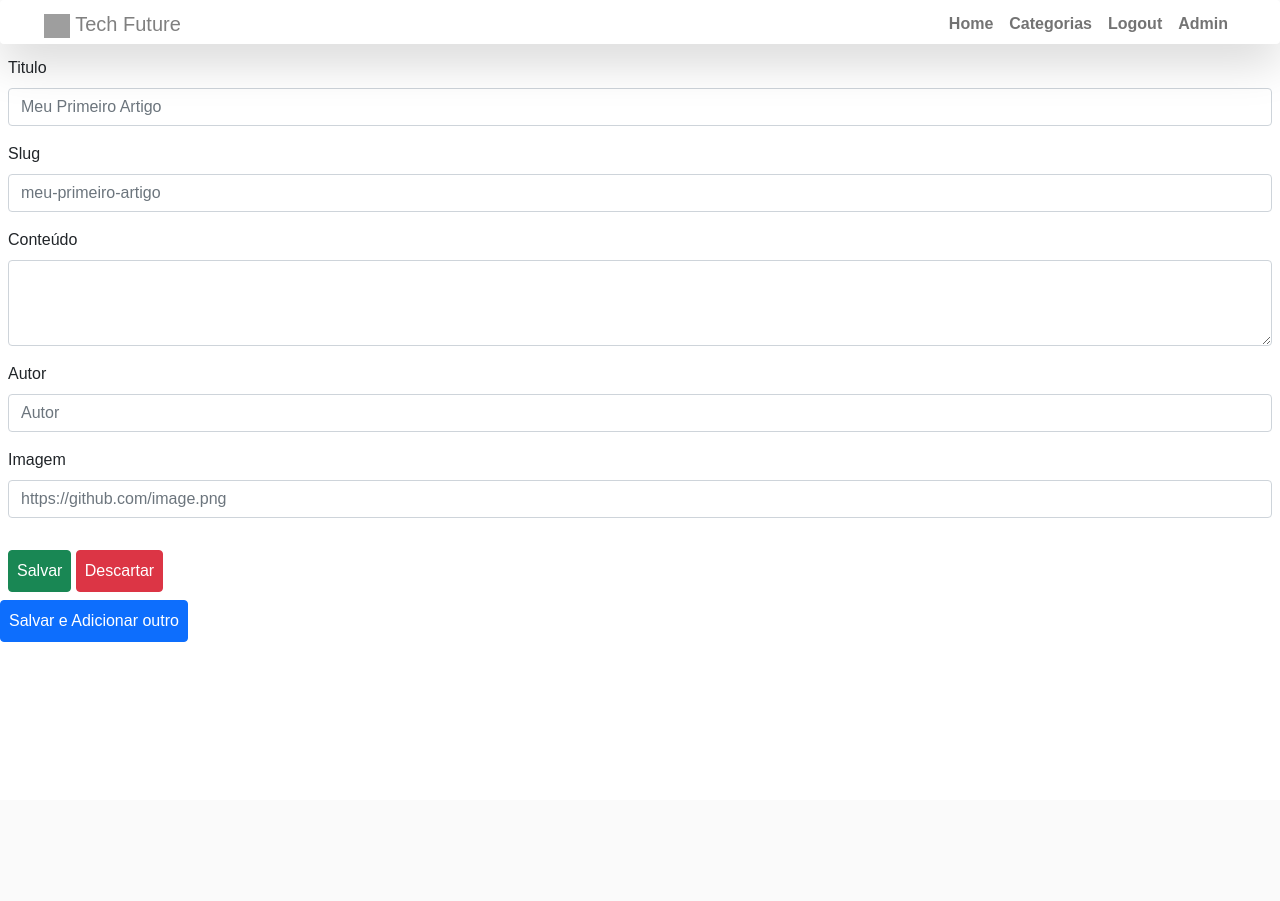
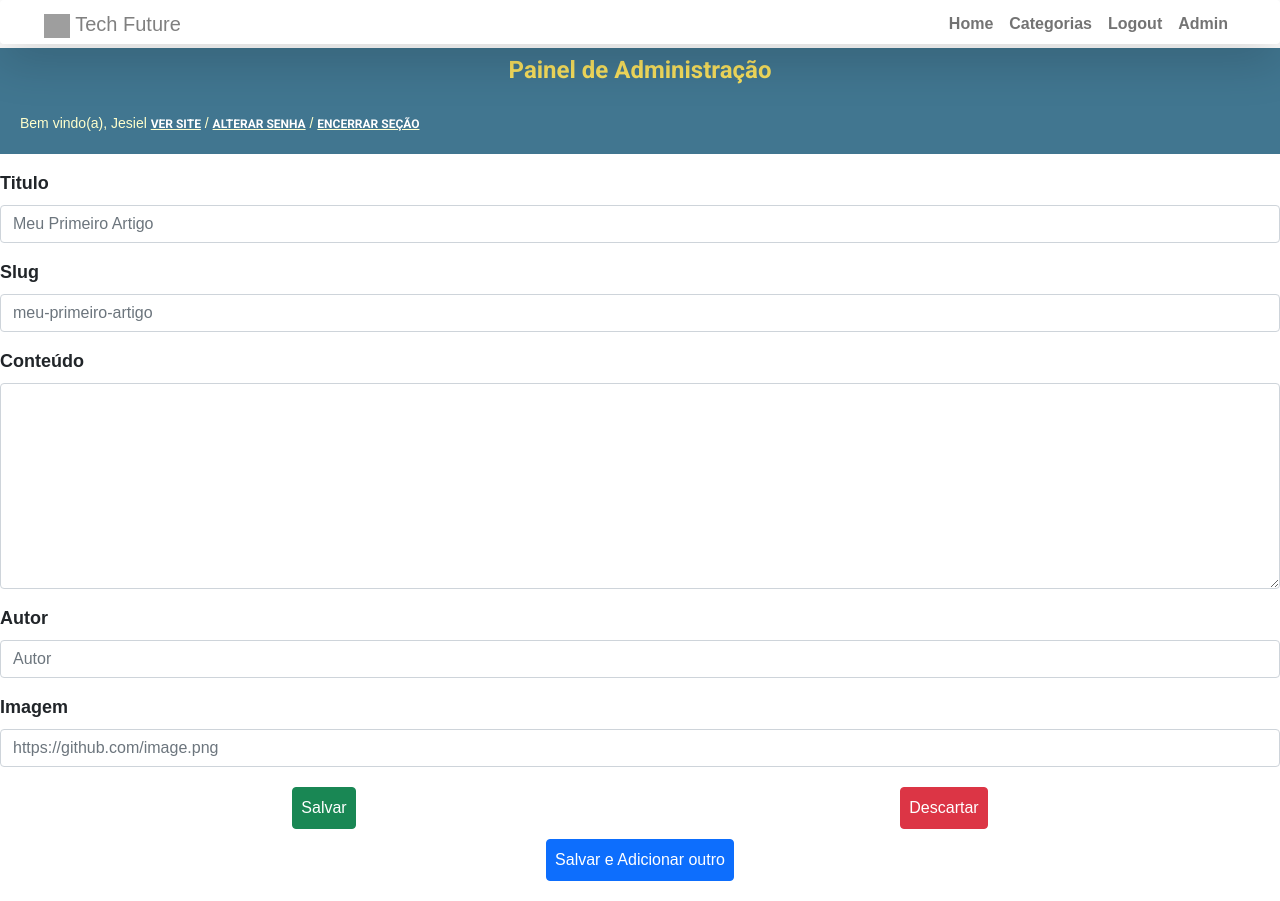
Before and after one commit to jesieldotdev/blog-flask, a Flask app: page /admin/criar-post in a window 1280 px wide. Before the commit the page ends 642 px from the top, so only its background shows below. Run offline with Flask 2, Linux system fonts and the light colour scheme; a user stored in the database is signed in; some libraries are stand-ins or nearby versions; some web fonts are replaced; grey boxes are pictures that could not be loaded.

Commit message:
Página adicionar post

```diff
--- /dev/null
+++ b/static/css/criar_post.css
@@ -0,0 +1,31 @@
+#criar-post{
+ margin-left: 20px;
+}
+
+label{
+  font-weight: 800;
+  font-size: 18px;
+}
+
+.action-canvas{
+  margin: 20px;
+}
+
+.div1{
+
+  display: flex;
+  justify-content: space-around;
+  margin-bottom: 10px;
+
+}
+
+.div2{
+  justify-content: center;
+  display: flex;
+
+}
+
+#menu a{
+  font-weight: 100;
+  font-size: 12px;
+}
--- a/static/css/style.css
+++ b/static/css/style.css
@@ -196,6 +196,8 @@ h3{
     text-decoration-color: #ffffcc;
     color: #ffffff;
     font-family: 'Roboto', sans-serif;
+    font-size: 16px;
+    font-weight: 200;
 }
 
 #painel-main{
--- a/templates/admin/criar_post.html
+++ b/templates/admin/criar_post.html
@@ -3,8 +3,14 @@
 
 {% block content %}
 
-<div class="p-2">
-<div class="mb-3">
+<header id="painel-header">
+	<h4 class="text-center pt-2">Painel de Administração</h4>
+	<div id="menu"><span>Bem vindo(a), {{session.nome}} <a href="{{url_for("index")}}">VER SITE</a> / <a href="">ALTERAR SENHA</a> / <a href="/logout">ENCERRAR SEÇÃO</a> </span></div>
+</header
+
+
+<div id="criar-post" class="p-2">
+<div class="mb-3 mt-3">
   <label  for="title" class="form-label">Titulo</label>
   <input type="text" class="form-control" id="title" placeholder="Meu Primeiro Artigo">
 </div>
@@ -14,7 +20,7 @@
 </div>
 <div class="mb-3">
   <label for="body" class="form-label">Conteúdo</label>
-  <textarea class="form-control" id="body" rows="3"></textarea>
+  <textarea class="form-control" id="body" rows="8"></textarea>
 </div>
 <div class="mb-3">
   <label for="author" class="form-label">Autor</label>
@@ -26,14 +32,16 @@
 </div>
 </div>
 
-<div class="p-2 justify-content-around">
-  <button class="btn btn-success p-2">Salvar</button>
-    <button class="btn btn-danger p-2">Descartar</button>
+<div class="action-canvas" >
+   <div class="div1">
+     <button class="btn btn-success p-2">Salvar</button>
 
+          <button class="btn btn-danger p-2">Descartar</button>
+   </div>
+   <div class="div2">
+       <button class="btn btn-primary ml-2 p-2">Salvar e Adicionar outro</button>
+   </div>
 </div>
-        <button class="btn btn-primary ml-2 p-2">Salvar e Adicionar outro</button>
-
-
 
 
 {% endblock %}
--- a/templates/admin/pagina_admin.html
+++ b/templates/admin/pagina_admin.html
@@ -2,7 +2,7 @@
 {% block title %}Painel De Administração{% endblock %}
 
 {% block content %}
-<div class="container"></div>
+
 <header id="painel-header">
 	<h4 class="text-center">Painel de Administração</h4>
 	<div id="menu"><span>Bem vindo(a), {{session.nome}} <a href="{{url_for("index")}}">VER SITE</a> / <a href="">ALTERAR SENHA</a> / <a href="/logout">ENCERRAR SEÇÃO</a> </span></div>
--- a/templates/base.html
+++ b/templates/base.html
@@ -26,6 +26,8 @@
   <link rel= "stylesheet" type= "text/css" href= "{{ url_for('static',filename='css/style.css') }}">
 
   <link rel= "stylesheet" type= "text/css" href= "{{ url_for('static',filename='css/login.css') }}">
+
+  <link rel= "stylesheet" type= "text/css" href= "{{ url_for('static',filename='css/criar_post.css') }}">
 
 
   <link rel="preconnect" href="https://fonts.googleapis.com">
```
